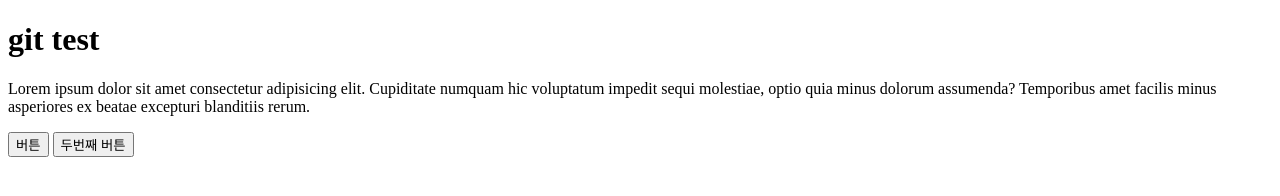
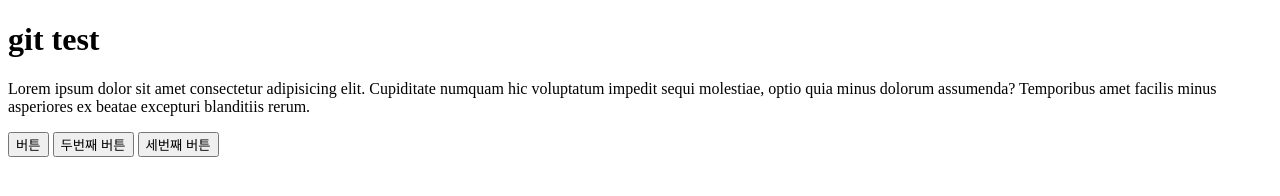
Before and after one commit to kimjy8937/git-test, a plain HTML site: page index.html in a window 1280 px wide. Drawn offline with Linux system fonts and the light colour scheme.

Commit message:
세번째 버튼 추가

```diff
--- a/index.html
+++ b/index.html
@@ -16,5 +16,6 @@
     </p>
     <button>버튼</button>
     <button>두번째 버튼</button>
+    <button>세번째 버튼</button>
   </body>
 </html>
```
Also changed, not shown: 1 other file.
